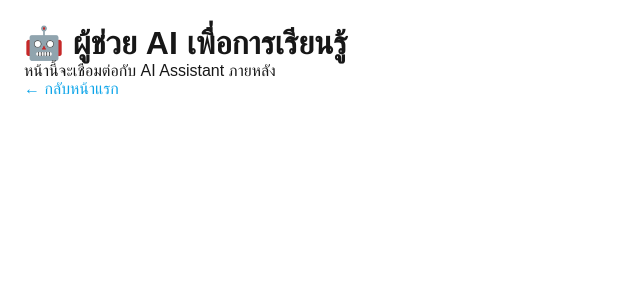
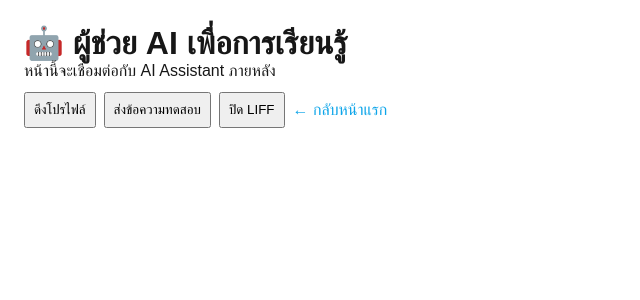
Before and after one commit to sinexx/digital-health-liff, a Next.js app: page /assistant in a window 1280 px wide. Shown: the top 300 px of the page, without its empty margins (0-640 px from the left). Built offline with nearby package versions, Linux system fonts and the light colour scheme.

Commit message:
feat: add LIFF test buttons (profile, sendMessage, closeWindow)

```diff
--- a/pages/assistant.js
+++ b/pages/assistant.js
@@ -1,11 +1,76 @@
 import Link from "next/link";
+import { useState } from "react";
+import liff from "@line/liff";
 
 export default function Assistant() {
+  const [profile, setProfile] = useState(null);
+  const [busy, setBusy] = useState(false);
+
+  const fetchProfile = async () => {
+    try {
+      setBusy(true);
+      const p = await liff.getProfile();
+      setProfile(p);
+    } catch (e) {
+      alert("ไม่สามารถดึงโปรไฟล์: " + (e?.message || e));
+    } finally {
+      setBusy(false);
+    }
+  };
+
+  const sendTestMessage = async () => {
+    if (!liff.isInClient()) {
+      alert("โปรดเปิดหน้านี้จากภายในแอป LINE เพื่อทดสอบการส่งข้อความ");
+      return;
+    }
+    try {
+      setBusy(true);
+      await liff.sendMessages([
+        { type: "text", text: "ทดสอบจาก LIFF: Digital Health Academy" },
+      ]);
+      alert("ส่งข้อความเรียบร้อย");
+    } catch (e) {
+      alert("ส่งข้อความไม่สำเร็จ: " + (e?.message || e));
+    } finally {
+      setBusy(false);
+    }
+  };
+
+  const closeLiff = () => {
+    if (liff.isInClient()) {
+      liff.closeWindow();
+    } else {
+      alert("ปิดได้เฉพาะเมื่อเปิดในแอป LINE เท่านั้น");
+    }
+  };
+
   return (
     <div style={{ padding: 24 }}>
       <h1>🤖 ผู้ช่วย AI เพื่อการเรียนรู้</h1>
       <p>หน้านี้จะเชื่อมต่อกับ AI Assistant ภายหลัง</p>
-      <Link href="/" style={{ color: '#0ea5e9' }}>← กลับหน้าแรก</Link>
+
+      <div style={{ marginTop: 12, display: "flex", gap: 8, flexWrap: "wrap" }}>
+        <button onClick={fetchProfile} disabled={busy} style={{ padding: 8 }}>
+          ดึงโปรไฟล์
+        </button>
+        <button onClick={sendTestMessage} disabled={busy} style={{ padding: 8 }}>
+          ส่งข้อความทดสอบ
+        </button>
+        <button onClick={closeLiff} style={{ padding: 8 }}>
+          ปิด LIFF
+        </button>
+        <Link href="/" style={{ color: "#0ea5e9", alignSelf: "center" }}>
+          ← กลับหน้าแรก
+        </Link>
+      </div>
+
+      {profile && (
+        <div style={{ marginTop: 16 }}>
+          <h3>ข้อมูลโปรไฟล์</h3>
+          <div>ชื่อ: {profile.displayName}</div>
+          <div>userId: {profile.userId}</div>
+        </div>
+      )}
     </div>
   );
 }
```
